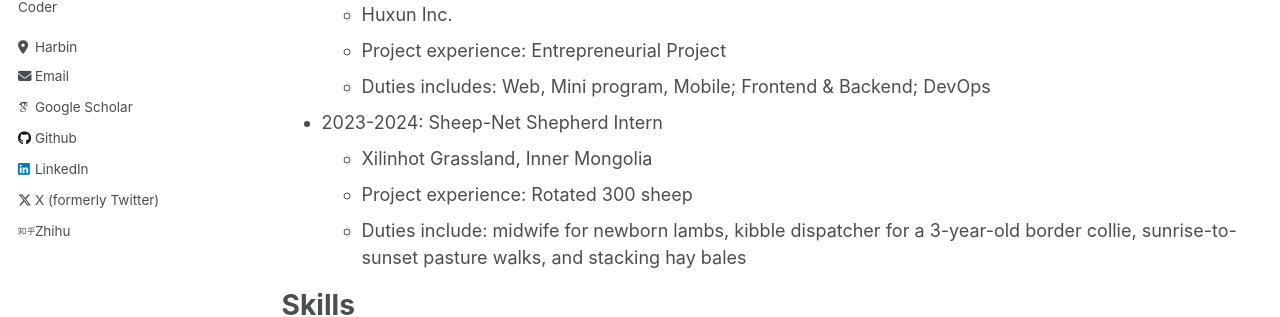
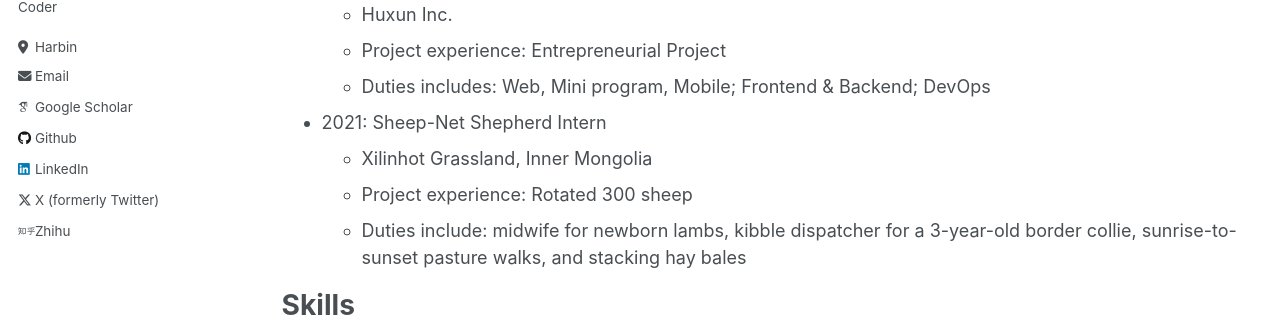
Before and after one commit to mcxiaoxiao/mcxiaoxiao.github.io, a Jekyll site: the page built from _pages/cv.md, in a window 1280 px wide and 900 px high. Shown: the part 359-676 px from the top of the window. Built offline with Jekyll 4.4.1, drawn with Linux system fonts in a browser that asks for light colours; some web fonts are replaced.

Commit message:
Update cv.md

```diff
--- a/_pages/cv.md
+++ b/_pages/cv.md
@@ -25,7 +25,7 @@ Work experience
   * Project experience: Entrepreneurial Project
   * Duties includes: Web, Mini program, Mobile; Frontend & Backend; DevOps
 
-* 2023-2024: Sheep-Net Shepherd Intern
+* 2021: Sheep-Net Shepherd Intern
   * Xilinhot Grassland, Inner Mongolia
   * Project experience: Rotated 300 sheep
   * Duties include: midwife for newborn lambs, kibble dispatcher for a 3-year-old border collie, sunrise-to-sunset pasture walks, and stacking hay bales
```
